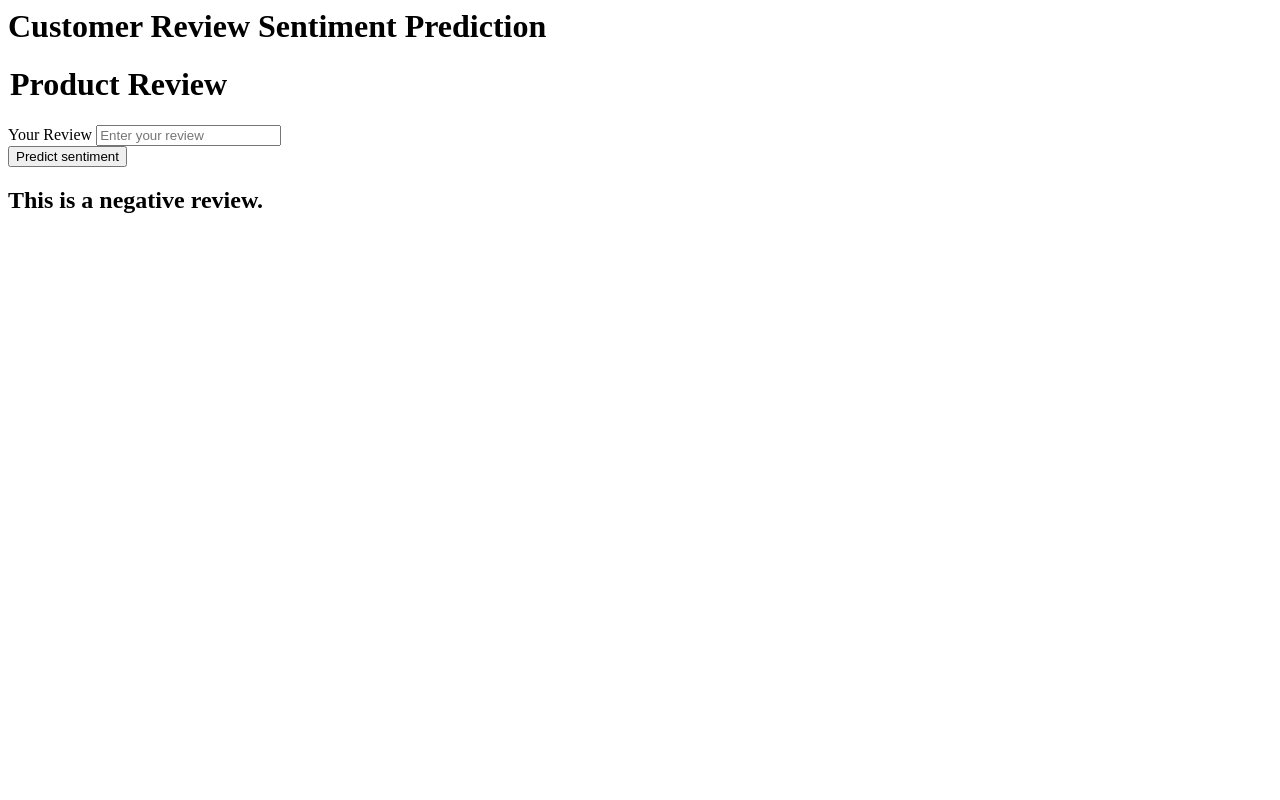
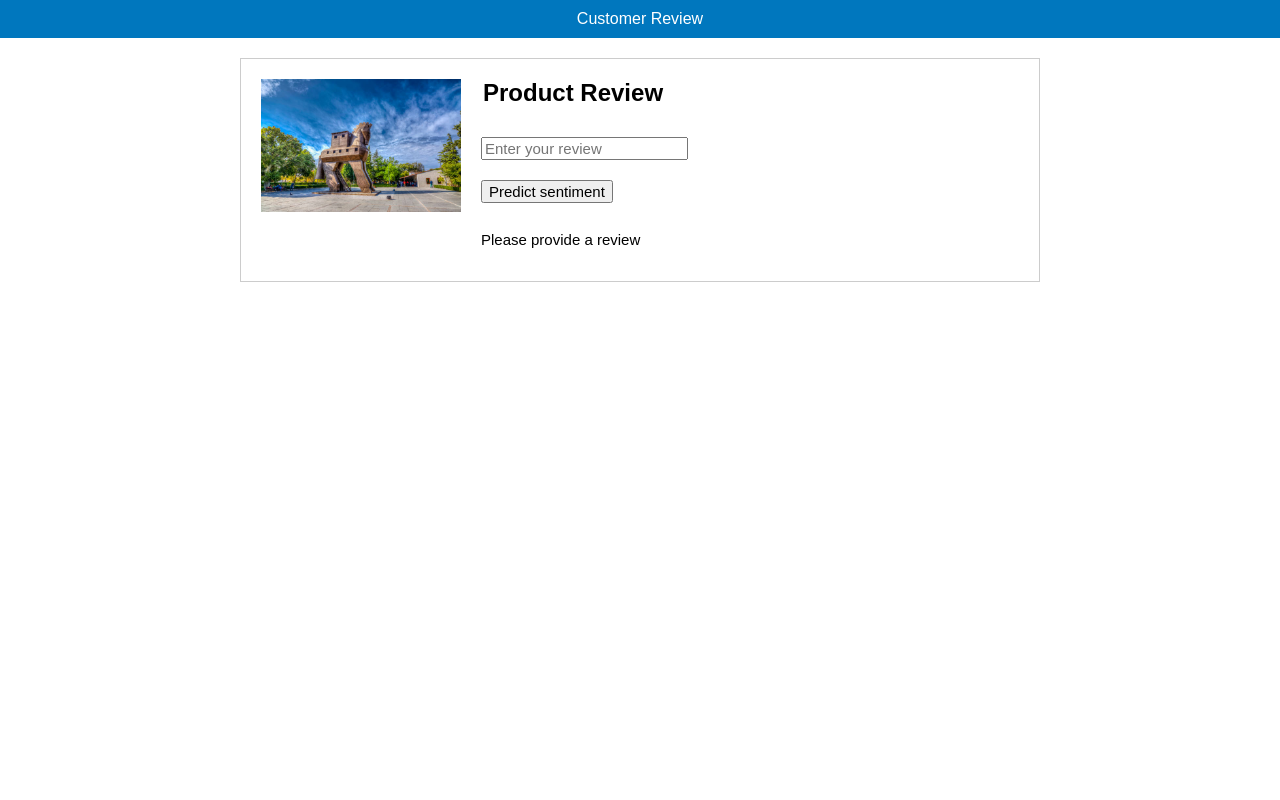
Before and after one commit to chibube/Sentence_class, a Flask app: page /predict in a window 1280 px wide. Run offline with Flask 3, Linux system fonts and the light colour scheme.

Commit message:
html update

```diff
--- a/templates/home.html
+++ b/templates/home.html
@@ -1,29 +1,107 @@
+
 <html>
+<head>
+
+	<title>Product Review</title>
+	<meta charset="UTF-8">
+	<meta name="viewport" content="width=device-width, initial-scale=1.0">
+	<style>
+		body {
+			font-family: Arial, sans-serif;
+			margin: 0;
+			padding: 0;
+		}
+		header {
+			background-color: #0077be;
+			color: #fff;
+			padding: 10px;
+			text-align: center;
+		}
+		h1 {
+			margin: 0;
+		}
+		.container {
+			max-width: 800px;
+			margin: 0 auto;
+			padding: 20px;
+		}
+		.review {
+			border: 1px solid #ccc;
+			padding: 20px;
+			margin-bottom: 20px;
+			display: flex;
+			flex-direction: row;
+			align-items: flex-start;
+		}
+		.review-image {
+			flex: 0 0 200px;
+			margin-right: 20px;
+		}
+		.review-image img {
+			max-width: 100%;
+			height: auto;
+			display: block;
+			margin-bottom: 10px;
+		}
+		.review-content {
+			flex: 1;
+		}
+		.review h2 {
+			margin-top: 0;
+		}
+		.review p {
+			margin: 0;
+			line-height: 1.5;
+		}
+		.review .rating {
+			font-size: 15px;
+			color: #000000;
+			margin: 10px 0;
+		}
+
+	</style>
+</head>
 <body>
-    <div class="login">
-       <h1>Customer Review Sentiment Prediction</h1>
+    <header>
+        Customer Review
+    </header>
+    <div class="container">
+        <div class="review">
+            <div class="review-image">
+                <img src="{{ url_for('static', filename='Trojan.jpg') }}" alt="Product-image">
+            </div>
+            <div class="review-content">
 
                 <form action="{{ url_for('predict_sent')}}" method="post">
-            <h1>
+                        <h2>
                             <legend>Product Review</legend>
-            </h1>
+                        </h2>
                         <div class="mb-3">
-                <label class="form-label">Your Review</label>
-                <input class="form-control" type="text" name="review" placeholder="Enter your review" required />
+                            <input class="rating" type="text" name="review" placeholder="Enter your review" required />
                         </div>
                         <div class="mb-3">
-                <input class="btn btn-primary" type="submit" value="Predict sentiment" required />
+                            <input class="rating" type="submit" value="Predict sentiment" required />
                         </div>
                 </form>
+                <div class="rating">
+                    {% if sentiment %}
+                        {% if sentiment == 1 %}
+                        <p>
+                            This is a positive review.
+                        </p>
+                        {% else %}
+                        <p>
+                            This is a negative review.
+                        </p>
+                        {% endif %}
+                    {% else %}
+                        <p>
+                            Please provide a review
+                        </p>
+                    {% endif %}
                 </div>
-    {% if sentiment == 1 %}
-    <h2>
-        This is a positive review.
-    </h2>
-    {% else %}
-    <h2>
-        This is a negative review.
-    </h2>
-    {% endif %}
+            </div>
+        </div>
+    </div>
 </body>
 </html>
```
Also changed, not shown: templates/index.html (+78 -2 lines), static/Trojan.jpg (added). Lines whose indentation alone changed are shown as unchanged.
